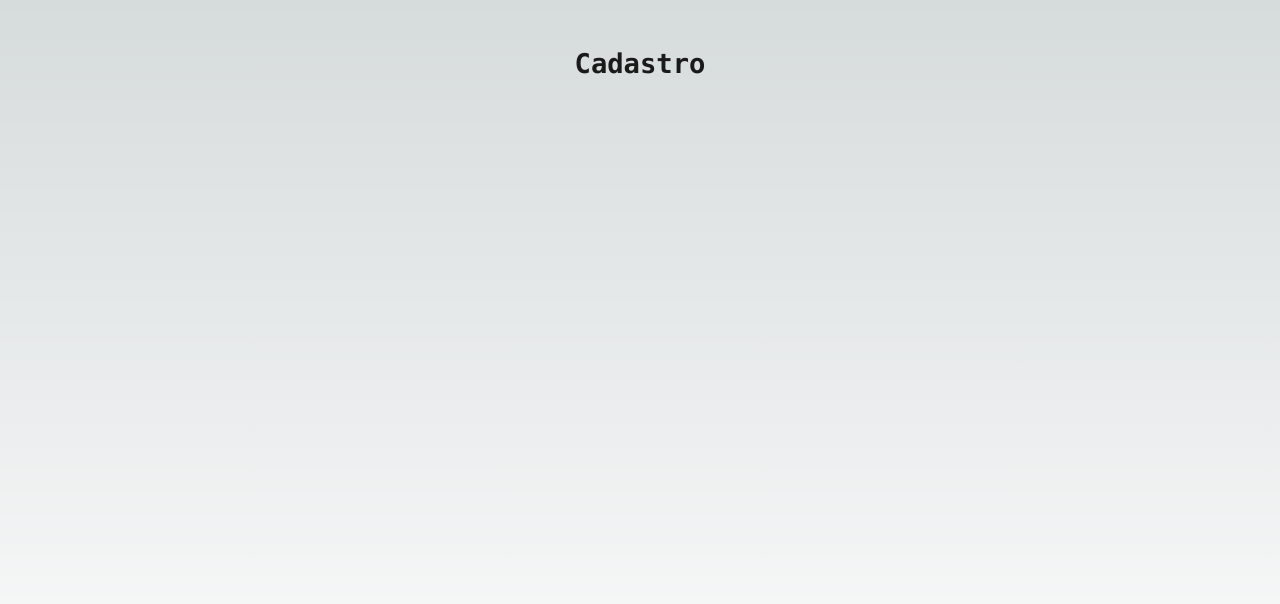
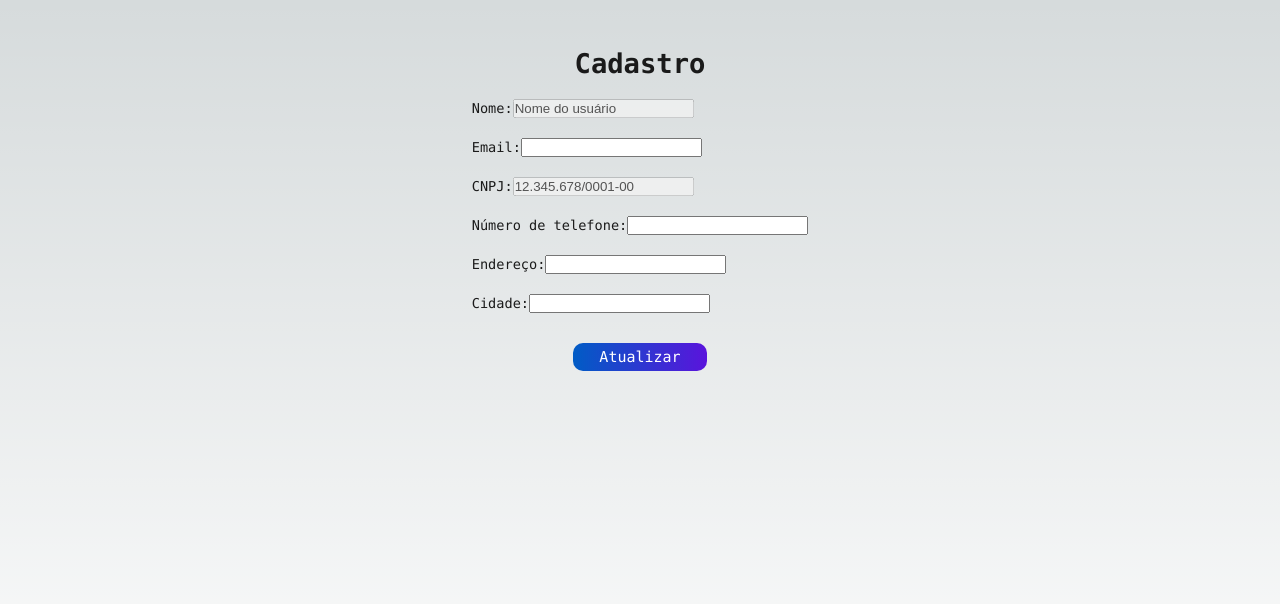
Before and after one commit to Equipe-2/Front-end, a Next.js app: page /pages-franch/cadastro in a window 1280 px wide. Shown: the top 604 px of the page. Built offline with nearby package versions, Linux system fonts and the light colour scheme.

Commit message:
feat: cadastro franqueado

```diff
--- a/src/pages/pages-franch/cadastro.tsx
+++ b/src/pages/pages-franch/cadastro.tsx
@@ -1,14 +1,14 @@
-import Head from 'next/head'
-import styles from '@/styles/Home.module.css'
+import Head from 'next/head';
+import styles from '@/styles/Home.module.css';
 import Navbar from '@/components/Navbar';
 
 const Cadastro: React.FC = () => {
-  const logo = "images/logo.svg";
+  const logo = 'images/logo.svg';
   const links = [
-    { title: "Início", href: "/" },
-    { title: "Carteira", href: "../pages-franch/carteira" },
-    { title: "Cadastro", href: "../pages-franch/cadastro" },
-    { title: "Suporte", href: "../pages-franch/suporte" },
+    { title: 'Início', href: '/' },
+    { title: 'Carteira', href: '../pages-franch/carteira' },
+    { title: 'Cadastro', href: '../pages-franch/cadastro' },
+    { title: 'Suporte', href: '../pages-franch/suporte' },
   ];
 
   return (
@@ -20,6 +20,37 @@ const Cadastro: React.FC = () => {
       <main className={styles.main}>
         <div className={styles.description}>
           <h1>Cadastro</h1>
+          <div className={styles.form}>
+          <form>
+            <div className={styles.campo}>
+              <label htmlFor="nome">Nome:</label>
+              <input id="nome" type="text" defaultValue="Nome do usuário" disabled />
+            </div>
+            <div className={styles.campo}>
+              <label htmlFor="email">Email:</label>
+              <input id="email" type="email" required />
+            </div>
+            <div className={styles.campo}>
+              <label htmlFor="cnpj">CNPJ:</label>
+              <input id="cnpj" type="text" defaultValue="12.345.678/0001-00" disabled />
+            </div>
+            <div className={styles.campo}>
+              <label htmlFor="telefone">Número de telefone:</label>
+              <input id="telefone" type="tel" required />
+            </div>
+            <div className={styles.campo}>
+              <label htmlFor="endereco">Endereço:</label>
+              <input id="endereco" type="text" required />
+            </div>
+            <div className={styles.campo}>
+              <label htmlFor="cidade">Cidade:</label>
+              <input id="cidade" type="text" required />
+            </div>
+            <div className={styles.buttoncontainerform}>
+            <button type="submit" className={styles.buttonform}>Atualizar</button>
+            </div>
+          </form>
+          </div>
         </div>
       </main>
     </>
--- a/src/styles/Home.module.css
+++ b/src/styles/Home.module.css
@@ -7,9 +7,10 @@
 }
 
 .description {
-  display: inherit;
+  display: flex;
+  flex-direction: column;
   justify-content: center;
-  align-items: inherit;
+  align-items: center;
   font-size: 0.85rem;
   max-width: var(--max-width);
   width: 100%;
@@ -87,10 +88,34 @@
   background-image: linear-gradient(to right, rgb(0, 80, 172), rgb(80, 19, 195));
 }
 
+.buttonform {
+  background-image: linear-gradient(to right, rgb(0, 92, 197), rgb(90, 20, 220));
+  width: 40%;
+  border: none;
+  margin: 0 0 15px;
+  padding: 5px;
+  color: white;
+  font-family: var(--font-mono);
+  font-size: 15px;
+  cursor: pointer;
+  border-radius: 10px;
+}
+
+.buttonform:hover{
+  background-image: linear-gradient(to right, rgb(0, 80, 172), rgb(80, 19, 195));
+}
+
 .buttoncontainer{
   display: flex;
   justify-content: center;
   align-items: center;
+}
+
+.buttoncontainerform{
+  display: flex;
+  justify-content: center;
+  align-items: center;
+  margin: 30px 0 20px;
 }
 
 .productTable{
@@ -119,3 +144,7 @@
 .montantecomissao{
   margin: 20px 0 10px;
 }
+
+.campo{
+  margin: 20px 0 10px;
+}
```
